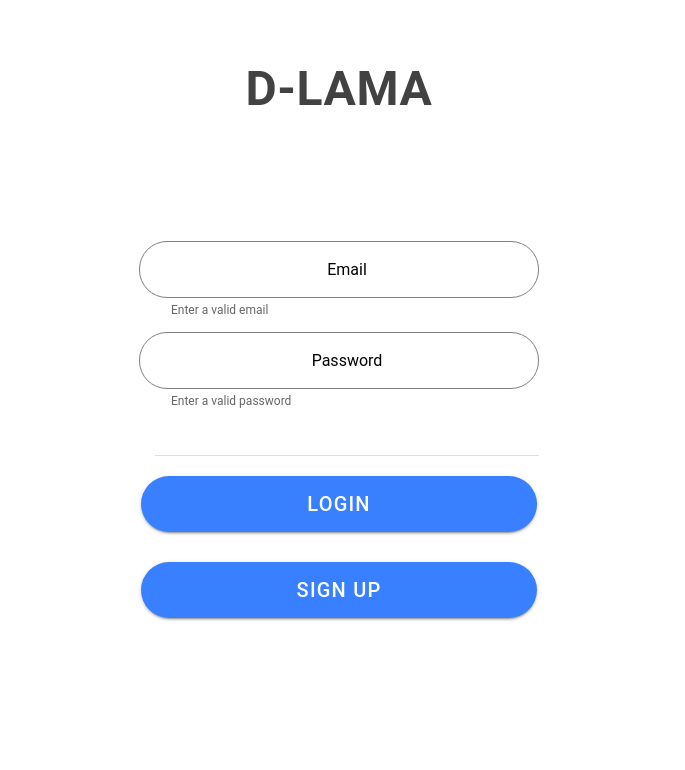
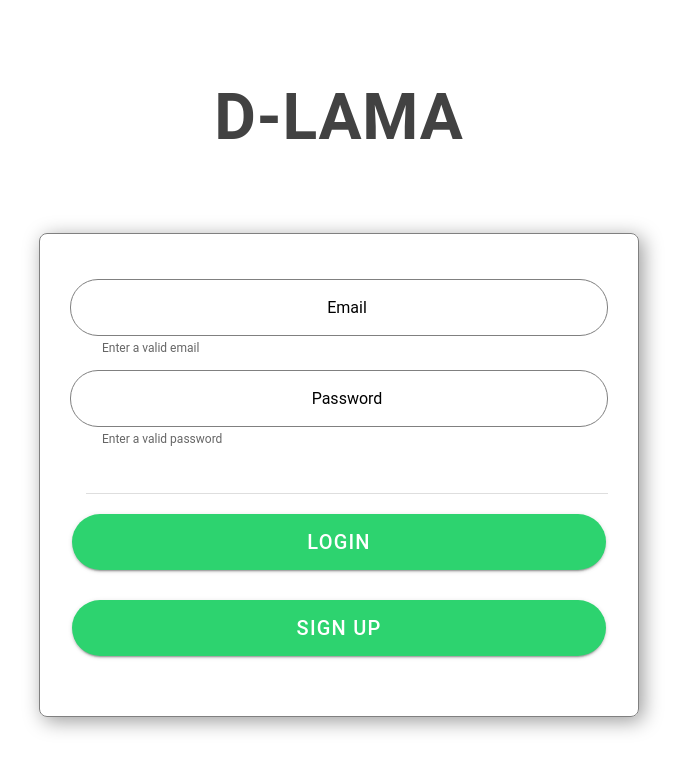
Before and after one commit to d-lama/d-lama-webapp, a React (Vite) app: page /login in a window 1280 px wide. Shown: the top 770 px of the page, without its empty margins (301-986 px from the left). Built offline with nearby package versions, Linux system fonts and the light colour scheme.

Commit message:
feat/8-login-page-desktop-screen - added LoginDesktop.css to style LoginDesktop screen - separation of logic and view to use logic for mobile and desktop screen

```diff
--- a/src/App.tsx
+++ b/src/App.tsx
@@ -25,13 +25,12 @@ import Login from "./pages/login/Login";
 import Registration from "./pages/Registration";
 import RegistrationSucceed from "./pages/RegistrationSucceed";
 import React, {useEffect, useState} from "react";
-import LoginDesktop from "./pages/login/LoginDesktop";
-import LoginMobile from "./pages/login/LoginMobile";
+
 
 setupIonicReact();
 
 const App: React.FC = () => {
-    const [windowWidth, setWindowWidth] = useState(window.innerWidth);
+    const [, setWindowWidth] = useState(window.innerWidth);
 
     useEffect(() => {
         function handleResize() {
@@ -41,8 +40,8 @@ const App: React.FC = () => {
         window.addEventListener('resize', handleResize);
         return () => window.removeEventListener('resize', handleResize);
     }, []);
+
     return (
-
         <IonApp>
             <IonReactRouter>
                 <IonRouterOutlet>
@@ -53,7 +52,7 @@ const App: React.FC = () => {
                         <Registration/>
                     </Route>
                     <Route exact path="/login">
-                        {windowWidth >= 768 ? <LoginDesktop /> : <LoginMobile />}
+                        <Login/>
                     </Route>
                     <Route exact path="/registrationsucceed">
                         <RegistrationSucceed/>
--- a/src/pages/login/Login.tsx
+++ b/src/pages/login/Login.tsx
@@ -1,19 +1,10 @@
 import React, {useState} from 'react';
 import './Login.css';
-import {
-    IonContent,
-    IonHeader,
-    IonItem,
-    IonLabel,
-    IonPage,
-    IonTitle,
-    IonToolbar
-} from '@ionic/react';
-import {Input, InputType} from "../../components/forms/Input";
-import {Button, ButtonType} from "../../components/forms/Button";
 import axios from "axios";
+import LoginDesktop from "./LoginDesktop";
+import LoginMobile from "./LoginMobile";
 
-export default function Login(props:any) {
+export default function Login() {
     const [labelText, setLabelText] = useState('');
     const [mask, setMask] = useState({
         email: "",
@@ -24,7 +15,7 @@ export default function Login(props:any) {
         setMask(prev => ({...prev, [e.target.name]: e.target.value}))
     }
 
-    const handleLogin = function (e:React.SyntheticEvent) {
+    const handleLogin = function (e: React.SyntheticEvent) {
         e.preventDefault()
         //TODO: insert correct URL
         axios.post('/api/login', {
@@ -32,62 +23,38 @@ export default function Login(props:any) {
             password: mask.password,
         })
             .then(function () {
-                props.onLoginSuccess()
-                //window.location.href = '/home';
+                window.location.href = '/home';
             })
-            .catch(function (error) {
+            .catch(function () {
                 setLabelText('Invalid email or password!');
                 setTimeout(() => {
                     setLabelText('');
                 }, 3000);
             });
     }
+    const isDesktop = window.innerWidth >= 768;
 
     return (
         <>
-            <IonPage>
-                <IonHeader class="ion-no-border" mode={"md"}>
-                    <IonToolbar>
-                        <IonTitle style={{fontSize: '3rem', fontWeight: 'bold', marginTop: '60px'}}
-                                  className="ion-text-center">D-LAMA</IonTitle>
-                    </IonToolbar>
-                </IonHeader>
-                <IonContent>
-                    <div style={{
-                        display: 'flex',
-                        flexDirection: 'column',
-                        alignItems: 'center',
-                        justifyContent: 'center',
-                        height: '80vh'
-                    }}>
-                        <form style={{width: '80%', maxWidth: '400px'}} onSubmit={handleLogin}>
-                            <Input
-                                name={"email"}
-                                inputName={"Email"}
-                                change={handleChange}
-                                placeholder={"max.muster@gmail.com"}
-                                helperText={"Enter a valid email"}
-                                errorText={"Invalid email"}
-                                inputType={InputType.email}/>
-                            <Input
-                                name={"password"}
-                                inputName={"Password"}
-                                change={handleChange}
-                                placeholder={"**************"}
-                                helperText={"Enter a valid password"}
-                                errorText={"error"}
-                                inputType={InputType.password}/>
-                            <IonItem id="{{error}}" style={{marginBottom: '20px'}}>
-                                {labelText &&
-                                    <IonLabel className="ion-text-center" color="danger">{labelText}</IonLabel>}
-                            </IonItem>
-                            <Button buttonType={ButtonType.submit} buttonText={"Login"} color={"primary"}></Button>
-                            <Button link={"/registration"} buttonText={"Sign Up"}
-                                    buttonType={ButtonType.button}></Button>
-                        </form>
-                    </div>
-                </IonContent>
-            </IonPage>
+            (
+            <div>
+                {isDesktop ? (
+                    <LoginDesktop
+                        mask={mask}
+                        handleChange={handleChange}
+                        handleLogin={handleLogin}
+                        labelText={labelText}
+                    />
+                ) : (
+                    <LoginMobile
+                        mask={mask}
+                        handleChange={handleChange}
+                        handleLogin={handleLogin}
+                        labelText={labelText}
+                    />
+                )}
+            </div>
+            );
         </>
 
     );
--- /dev/null
+++ b/src/pages/login/LoginDesktop.css
@@ -0,0 +1,10 @@
+.custom-border {
+    padding: 30px;
+    border: 1px solid gray;
+    box-shadow: 4px 4px 30px rgba(0, 0, 0, 0.6);
+    border-radius: 8px 8px 8px 8px;
+}
+
+.custom-item {
+    max-width: 200px;
+}
--- a/src/pages/login/LoginDesktop.tsx
+++ b/src/pages/login/LoginDesktop.tsx
@@ -1,15 +1,57 @@
-import React, {useState} from 'react';
-import Login from "./Login";
+import React from 'react';
+import {IonContent, IonHeader, IonItem, IonLabel, IonPage, IonTitle, IonToolbar} from "@ionic/react";
+import {Input, InputType} from "../../components/forms/Input";
+import {Button, ButtonType} from "../../components/forms/Button";
+import './LoginDesktop.css';
 
-export default function LoginDesktop() {
+export default function LoginDesktop(props: any) {
+    return (
+        <IonPage>
+            <IonHeader class="ion-no-border" mode={"md"}>
+                <IonToolbar>
+                    <IonTitle style={{fontSize: '4rem', fontWeight: 'bold', marginTop: '80px'}}
+                              className="ion-text-center">D-LAMA</IonTitle>
+                </IonToolbar>
+            </IonHeader>
+            <IonContent>
+                <div style={{
+                    display: 'flex',
+                    flexDirection: 'column',
+                    alignItems: 'center',
+                    justifyContent: 'center',
+                    height: '80vh'
 
-const handleLoginSuccess = () => {
-    window.location.href = '/home';
+                }}>
+                    <form className={'custom-border'} style={{width: '80%', maxWidth: '600px'}}
+                          onSubmit={props.handleLogin}>
+
+                        <Input
+                            name={"email"}
+                            inputName={"Email"}
+                            change={props.handleChange}
+                            placeholder={"max.muster@gmail.com"}
+                            helperText={"Enter a valid email"}
+                            errorText={"Invalid email"}
+                            inputType={InputType.email}
+                        />
+                        <Input
+                            name={"password"}
+                            inputName={"Password"}
+                            change={props.handleChange}
+                            placeholder={"**************"}
+                            helperText={"Enter a valid password"}
+                            errorText={"error"}
+                            inputType={InputType.password}/>
+                        <IonItem id="{{error}}" style={{marginBottom: '20px'}}>
+                            {props.labelText &&
+                                <IonLabel className="ion-text-center" color="danger">{props.labelText}</IonLabel>}
+                        </IonItem>
+                        <Button buttonType={ButtonType.submit} buttonText={"Login"} color={"success"}></Button>
+                        <Button link={"/registration"} buttonText={"Sign Up"}
+                                buttonType={ButtonType.button} color={"success"}></Button>
+                    </form>
+                </div>
+            </IonContent>
+        </IonPage>
+    );
 }
-
-return (
-    <div className="desktop-page">
-        <Login onLoginSuccess={handleLoginSuccess}/>
-    </div>
-);
-}
--- a/src/pages/login/LoginMobile.tsx
+++ b/src/pages/login/LoginMobile.tsx
@@ -1,16 +1,54 @@
-import React, {useState} from 'react';
-import Login from "./Login";
+import React from 'react';
 import './Login.css';
+import {IonContent, IonHeader, IonItem, IonLabel, IonPage, IonTitle, IonToolbar} from "@ionic/react";
+import {Input, InputType} from "../../components/forms/Input";
+import {Button, ButtonType} from "../../components/forms/Button";
 
-export default function LoginMobile() {
+export default function LoginMobile(props: any) {
+    return (
+        <IonPage>
+            <IonHeader class="ion-no-border" mode={"md"}>
+                <IonToolbar>
+                    <IonTitle style={{fontSize: '3rem', fontWeight: 'bold', marginTop: '60px'}}
+                              className="ion-text-center">D-LAMA</IonTitle>
+                </IonToolbar>
+            </IonHeader>
+            <IonContent>
+                <div style={{
+                    display: 'flex',
+                    flexDirection: 'column',
+                    alignItems: 'center',
+                    justifyContent: 'center',
+                    height: '80vh'
+                }}>
+                    <form style={{width: '80%', maxWidth: '400px'}} onSubmit={props.handleLogin}>
 
-    const handleLoginSuccess = () => {
-        window.location.href = '/home';
-    }
-
-    return (
-        <div className="mobile-page">
-            <Login onLoginSuccess={handleLoginSuccess} />
-        </div>
+                        <Input
+                            name={"email"}
+                            inputName={"Email"}
+                            change={props.handleChange}
+                            placeholder={"max.muster@gmail.com"}
+                            helperText={"Enter a valid email"}
+                            errorText={"Invalid email"}
+                            inputType={InputType.email}/>
+                        <Input
+                            name={"password"}
+                            inputName={"Password"}
+                            change={props.handleChange}
+                            placeholder={"**************"}
+                            helperText={"Enter a valid password"}
+                            errorText={"error"}
+                            inputType={InputType.password}/>
+                        <IonItem id="{{error}}" style={{marginBottom: '20px'}}>
+                            {props.labelText &&
+                                <IonLabel className="ion-text-center" color="danger">{props.labelText}</IonLabel>}
+                        </IonItem>
+                        <Button buttonType={ButtonType.submit} buttonText={"Login"} color={"primary"}></Button>
+                        <Button link={"/registration"} buttonText={"Sign Up"}
+                                buttonType={ButtonType.button}></Button>
+                    </form>
+                </div>
+            </IonContent>
+        </IonPage>
     );
 }
```
